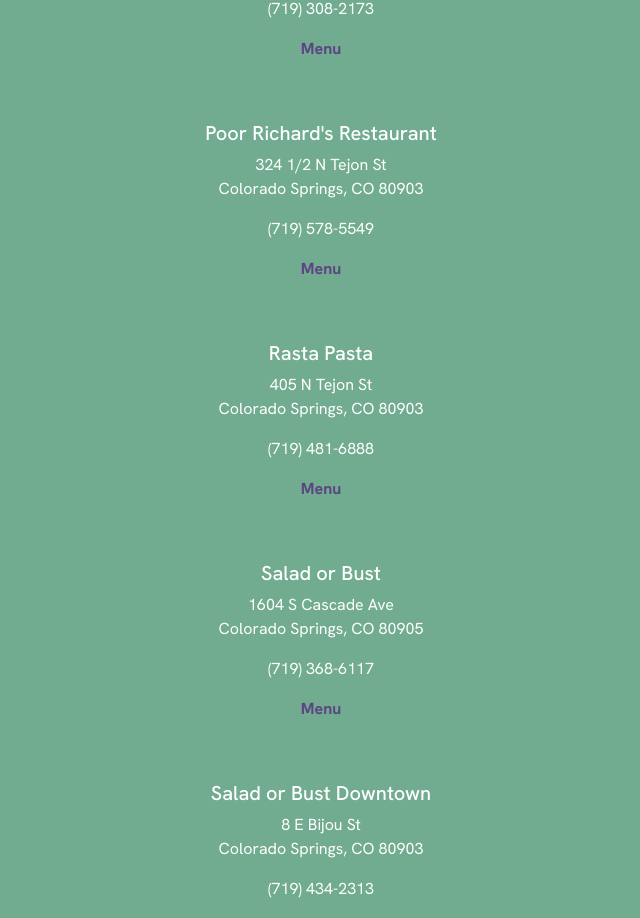
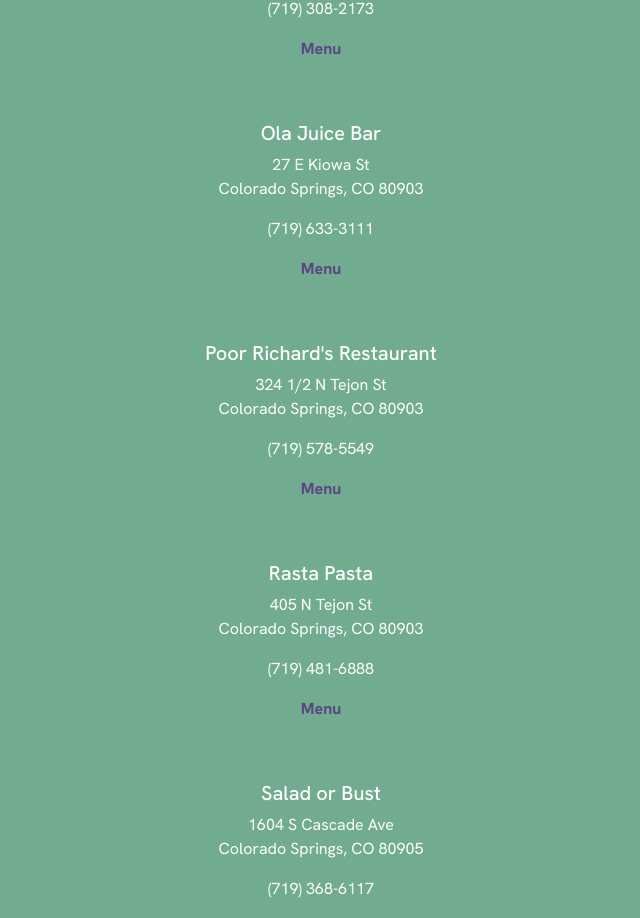
Before and after one commit to eliseraney/719-vegan-finds, a React (Create React App) app: page /VeganFriendly in a window 1280 px wide. Shown: the part 3159-4077 px from the top of the page, without its empty margins (319-959 px from the left). Built offline with nearby package versions, Linux system fonts and the light colour scheme.

Commit message:
Update VeganFriendly.jsx

```diff
--- a/src/pages/VeganFriendly.jsx
+++ b/src/pages/VeganFriendly.jsx
@@ -119,6 +119,14 @@
         menuLink="https://occbrewing.com/menu/"
       />
       <Restaurant
+        restaurantName="Ola Juice Bar"
+        street="27 E Kiowa St"
+        cityZip="Colorado Springs, CO 80903"
+        phoneNumber="(719) 633-3111"
+        phoneLink="tel:7196333111"
+        menuLink="https://www.olajuicebar.com/menu"
+      />
+      <Restaurant
         restaurantName="Poor Richard's Restaurant"
         street="324 1/2 N Tejon St"
         cityZip="Colorado Springs, CO 80903"
```
